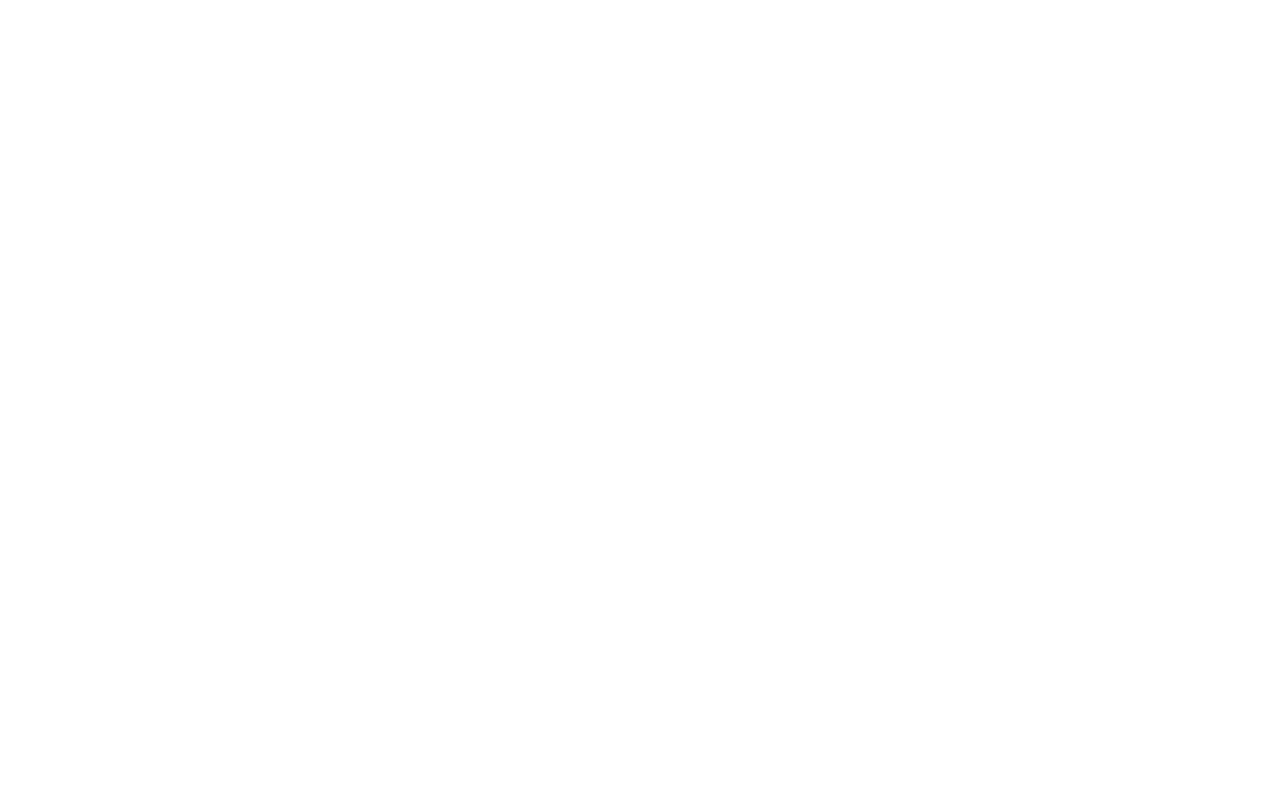
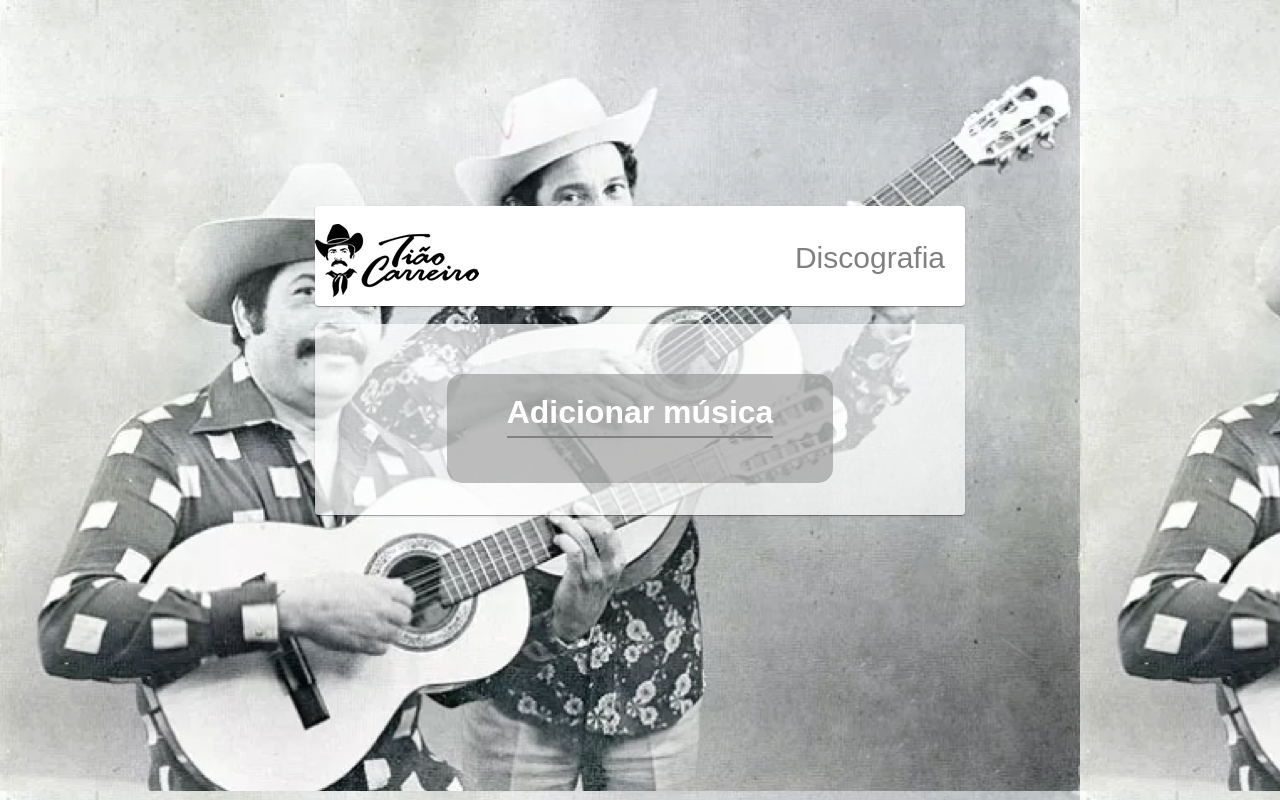
Before and after one commit to Kaio-Goes/discografia, a React (Create React App) app: page /newMusic in a window 1280 px wide. Before the commit this address had no page. Built offline with nearby package versions, Linux system fonts and the light colour scheme.

Commit message:
Criando rota para nova musica

```diff
--- a/src/pages/Main/main.js
+++ b/src/pages/Main/main.js
@@ -33,9 +33,13 @@
   }
 
   let navigate = useNavigate()
-  function handleClick(){
+  function handleClickNewAlbum(){
       navigate('/newAlbum')
   }
+
+  function handleClickNewMusic(){
+    navigate('/newMusic')
+}
 
   const converter = (minutos) => {
     const horas = Math.floor(minutos/60);
@@ -55,13 +59,19 @@
       </Card>
       <br/>
       <Card sx={{width:650 , backgroundColor:  'rgba(255,255,255,0.7)'}}>
-        <button className="btn-newAlbum" onClick={handleClick}>+Criar Novo Albúm</button>
+        <button className="btn-newAlbum"
+          onClick={handleClickNewAlbum}>
+            +Criar Novo Albúm
+        </button>
+        <button className="btn-newAlbum"
+          onClick={handleClickNewMusic}>
+            +Adicionar música ao Albúm
+        </button>
         <br/>
-        {/* <a className="a" href="http://localhost:3000/newAlbum">+Criar Albúm</a> */}
         <p style={{color: 'gray', paddingTop: 20, paddingLeft: 20, paddingBottom: 10}}>Digite uma palavra chave</p>
           <input className="input" type="text" placeholder="Pesquise a música" onChange={event => setSearch(event.target.value)}/>
             {array.map((player, index) => (
-               <div key={index}>
+              <div key={index}>
                 <table>
                   <thead>
                     <tr style={{padding: 200}}>
@@ -110,7 +120,6 @@
               </table>
               </div>
             ))}
-
       </Card>
     </div>
   );
--- /dev/null
+++ b/src/pages/NewMusic/newMusic.js
@@ -0,0 +1,33 @@
+import React from 'react'
+import Card from '@mui/material/Card';
+
+function NewMusic (){
+    return (
+        <div className='container'>
+            <Card sx={{width:650 , height: 100, marginTop: -10}}>
+            <br/>
+                <img className='image' src={require('../../img/logo.png')}/>
+                <p className='discografia'>Discografia</p>
+            </Card>
+            <br/>
+            <Card  sx={{width:650 , backgroundColor:  'rgba(255,255,255,0.7)'}}>
+                <br/>
+                <main>
+                    <div className="card-post">
+                        <h1>Adicionar música</h1>
+                        <div className="line-post"></div>
+                            <div className="card-body-post">
+                            <form>
+                                <div className="fields">
+
+                                </div>
+                            </form>
+                            </div>
+                    </div>
+                </main>
+            </Card>
+        </div>
+    )
+}
+
+export default NewMusic;
--- a/src/routes.js
+++ b/src/routes.js
@@ -3,6 +3,7 @@
 
 import Main from './pages/Main/main';
 import NewAlbum from './pages/NewAlbum/newAlbum';
+import NewMusic from './pages/NewMusic/newMusic';
 
 function Rotas(){
     return(
@@ -10,6 +11,7 @@
             <Routes>
                 <Route path='/' exact element={<Main />}/>
                 <Route path='/newAlbum' exact element={<NewAlbum />}/>
+                <Route path='/newMusic' exact element={<NewMusic />}/>
             </Routes>
         </Router>
     )
--- a/src/styles.css
+++ b/src/styles.css
@@ -59,7 +59,7 @@
     font-weight: 600;
     text-align: center;
     color: #ffffff;
-    font-size: 2.5rem;
+    font-size: 2.0rem;
     margin-bottom: 5px;
 }
 .line-post{
```
